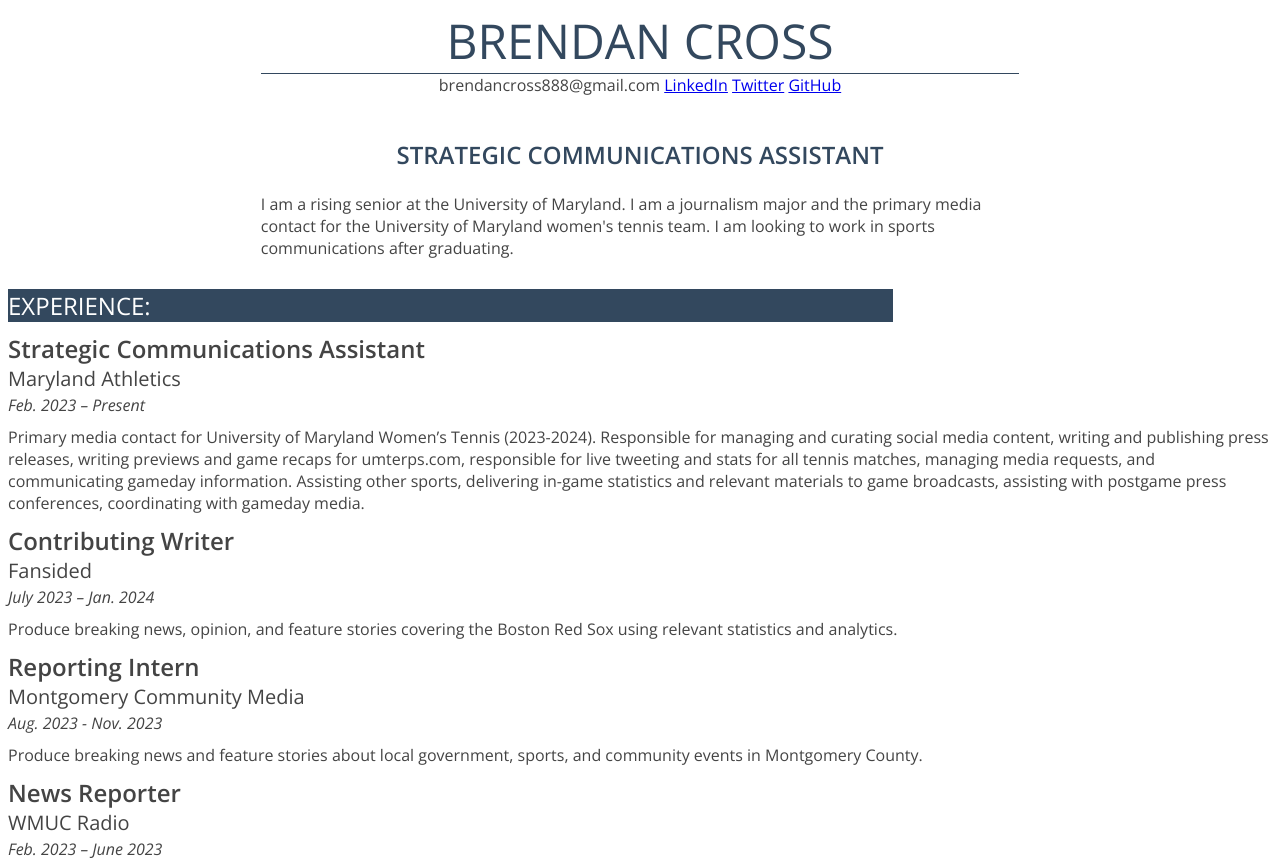
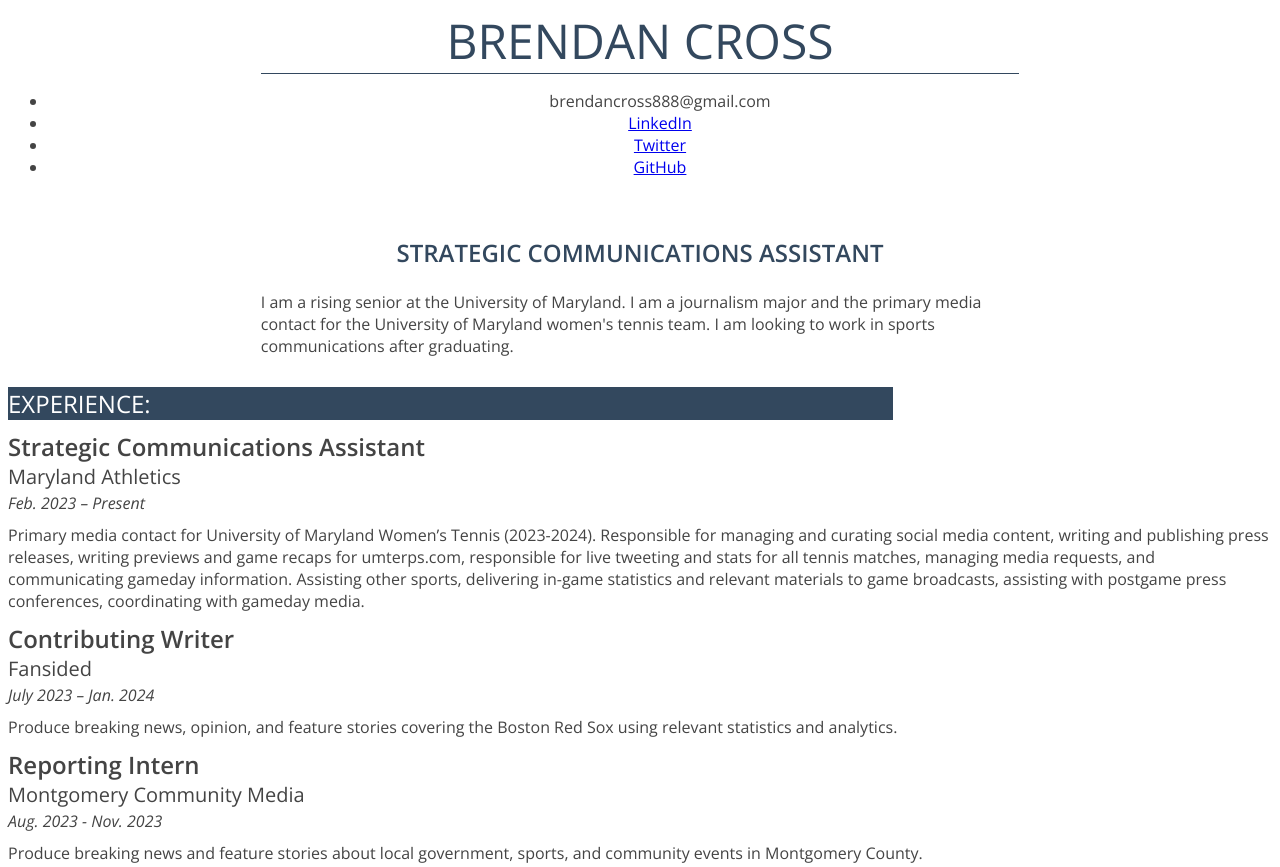
Before and after one commit to bcrossUMD1/brendan-cross-jour352, a plain HTML site: page resume/index.html in a window 1280 px wide. Shown: the top 867 px of the page. Drawn offline with nearby package versions, Linux system fonts and the light colour scheme.

Commit message:
Update index.html

```diff
--- a/resume/index.html
+++ b/resume/index.html
@@ -18,17 +18,17 @@
    <!--
    <img src="brendan.jpg" width="300px">
     -->
-    <div class="menu">
+    <div class="menu"><ul>
 
-    brendancross888@gmail.com
+    <li>brendancross888@gmail.com</li>
 
-    <a href="https://www.linkedin.com/in/brendan-cross-b7b623227/">LinkedIn</a>
+    <li><a href="https://www.linkedin.com/in/brendan-cross-b7b623227/">LinkedIn</a></li>
 
-    <a href="https://x.com/BCross888">Twitter</a>
+    <li><a href="https://x.com/BCross888">Twitter</a></li>
 
-    <a href="https://github.com/bcrossUMD1">GitHub</a>
+    <li><a href="https://github.com/bcrossUMD1">GitHub</a></li>
 
-    </div>
+    </ul></div>
 
     <br><div id="title">Strategic Communications Assistant</div><br>
 
```
